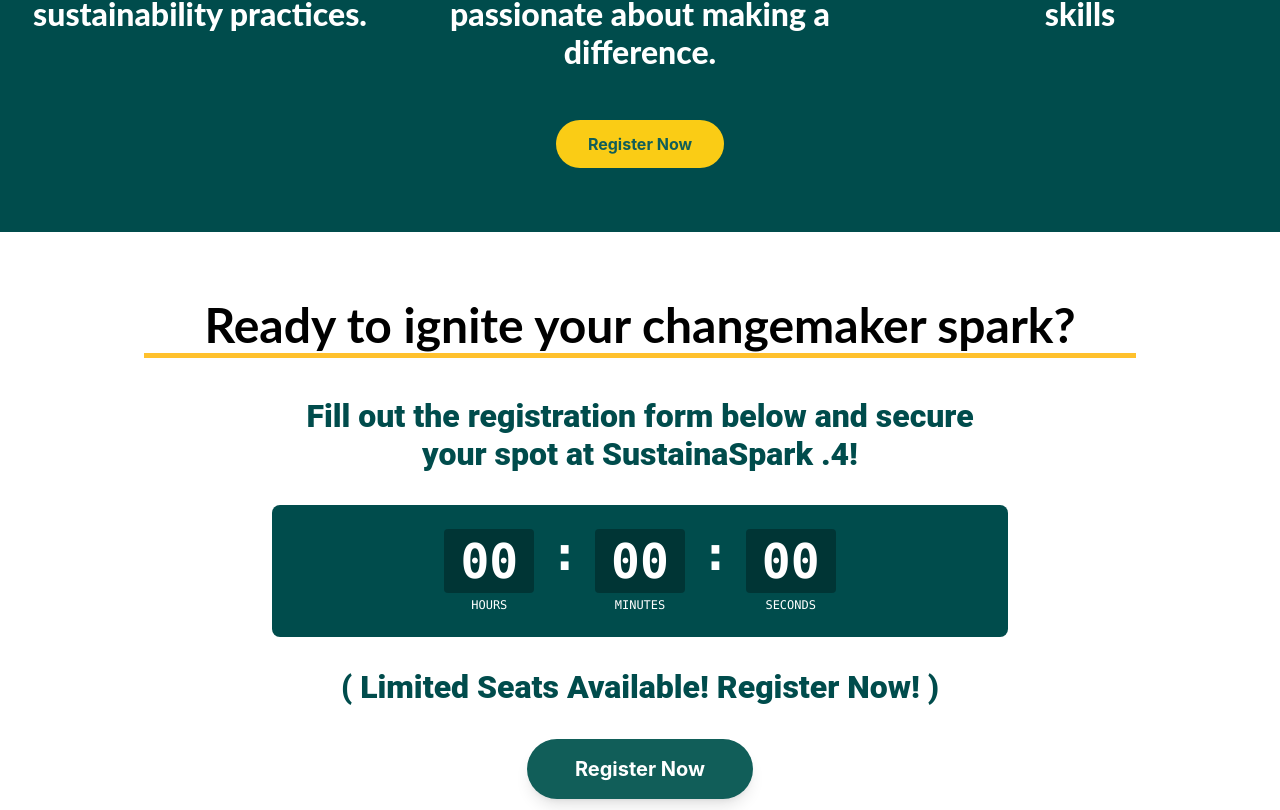
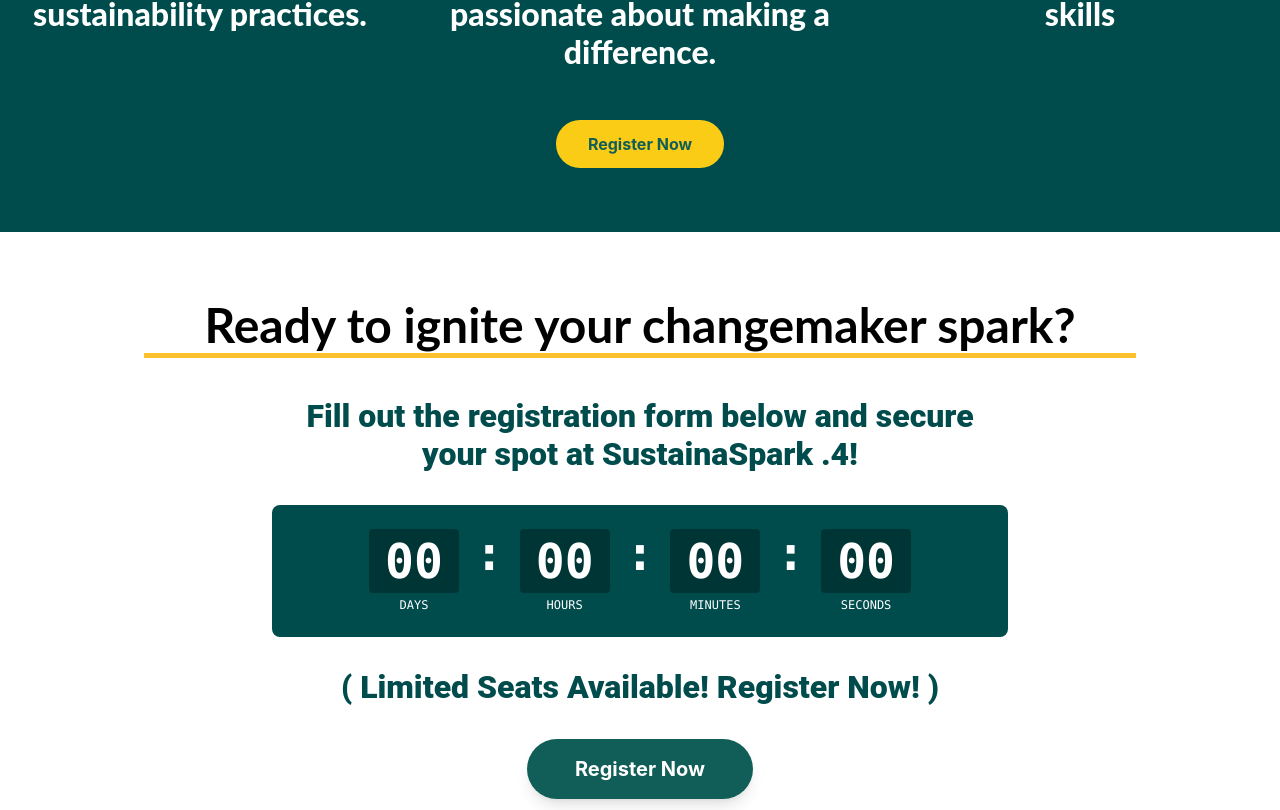
Before and after one commit to sushrut-patil/sustainaspark, a React (Create React App) app: page / in a window 1280 px wide. Shown: the part 3163-3973 px from the top of the page. Built offline with nearby package versions, Linux system fonts and the light colour scheme.

Commit message:
TImer Fixed

```diff
--- a/src/Components/BenefitsSlider.js
+++ b/src/Components/BenefitsSlider.js
@@ -65,7 +65,7 @@
         <div className="relative max-w-6xl mx-auto">
           {/* Main content */}
           <div className="relative h-[700px] flex items-center justify-center">
-            <div className="text-center w-full max-w-3xl mx-auto px-16">
+            <div className="text-center w-full max-w-3xl mx-auto">
               {/* Globe illustration with people */}
               <div className="relative w-96 h-96 mx-auto">
                 <img
--- a/src/Components/RegistrationSection.js
+++ b/src/Components/RegistrationSection.js
@@ -1,21 +1,22 @@
 import React, { useState, useEffect } from 'react';
 import { useNavigate } from 'react-router-dom';
 
-const CountdownTimer = ({ deadline = "2024-11-09T23:59:00" }) => {
+const CountdownTimer = ({ deadline = "2024-11-10T00:00:00" }) => {
   const calculateTimeLeft = () => {
+    // Get current time in UTC, then adjust for IST (UTC+5:30)
     const now = new Date().getTime();
     const target = new Date(deadline).getTime();
     const difference = target - now;
-    console.log(difference);
 
     if (difference > 0) {
       return {
-        hours: Math.floor((difference) / (1000 * 60 * 60) ),
+        days: Math.floor(difference / (1000 * 60 * 60 * 24)),
+        hours: Math.floor((difference / (1000 * 60 * 60)) % 24),
         minutes: Math.floor((difference / (1000 * 60)) % 60),
         seconds: Math.floor((difference / 1000) % 60),
       };
     } else {
-      return { hours: 0, minutes: 0, seconds: 0 };
+      return { days: 0, hours: 0, minutes: 0, seconds: 0 };
     }
   };
 
@@ -34,6 +35,11 @@
 
   return (
     <div style={{ background: '#004C4C' }} className="text-white p-6 rounded-lg font-mono text-4xl flex justify-center gap-4">
+      <div className="text-center">
+        <div className="text-5xl font-bold tabular-nums bg-black bg-opacity-30 px-4 py-2 rounded">{formatNumber(timeLeft.days)}</div>
+        <div className="text-xs mt-1 uppercase">Days</div>
+      </div>
+      <div className="text-5xl font-bold">:</div>
       <div className="text-center">
         <div className="text-5xl font-bold tabular-nums bg-black bg-opacity-30 px-4 py-2 rounded">{formatNumber(timeLeft.hours)}</div>
         <div className="text-xs mt-1 uppercase">Hours</div>
```
